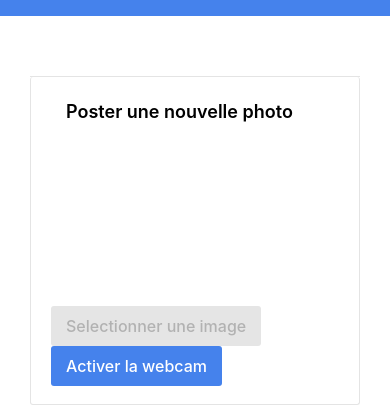
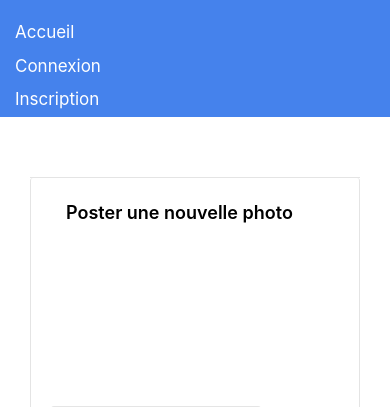
Before and after one commit to IMBiXx/camagru, a PHP site: page /camagru/post.php in a window 390 px wide; the page is wider, and only the part inside the window is pictured. Shown: the top 407 px of that part. Run offline with PHP 8.4, Linux system fonts and the light colour scheme; the visitor is signed in with stand-in values (Sample User, id 1); data that the repository does not hold is empty; some libraries are stand-ins or nearby versions.

Commit message:
mobile menu is now displaying

```diff
--- a/topmenu.php
+++ b/topmenu.php
@@ -31,14 +31,14 @@ function plural( $n ) {
     <i class="fab fa-instagram" style="font-size:30px;"></i>
         </a>
         <span></span>
-    <a class="py-2 d-none d-md-inline-block" href=".">Accueil</a>
+    <a class="py-2 d-md-inline-block" href=".">Accueil</a>
     <?php
     if (!$me)
-        echo '<a class="py-2 d-none d-md-inline-block" href="./login.php">Connexion</a>
-        <a class="py-2 d-none d-md-inline-block" href="./register.php">Inscription</a>';
+        echo '<a class="py-2 d-md-inline-block" href="./login.php">Connexion</a>
+        <a class="py-2 d-md-inline-block" href="./register.php">Inscription</a>';
     else
-            echo '<a class="py-2 d-none d-md-inline-block" href="./profil.php">Profil</a>
-            <a class="py-2 d-none d-md-inline-block" href="./logout.php">Déconnexion</a>';
+            echo '<a class="py-2 d-md-inline-block" href="./profil.php">Profil</a>
+            <a class="py-2 d-md-inline-block" href="./logout.php">Déconnexion</a>';
     ?>
 <span></span>
   </div>
```
